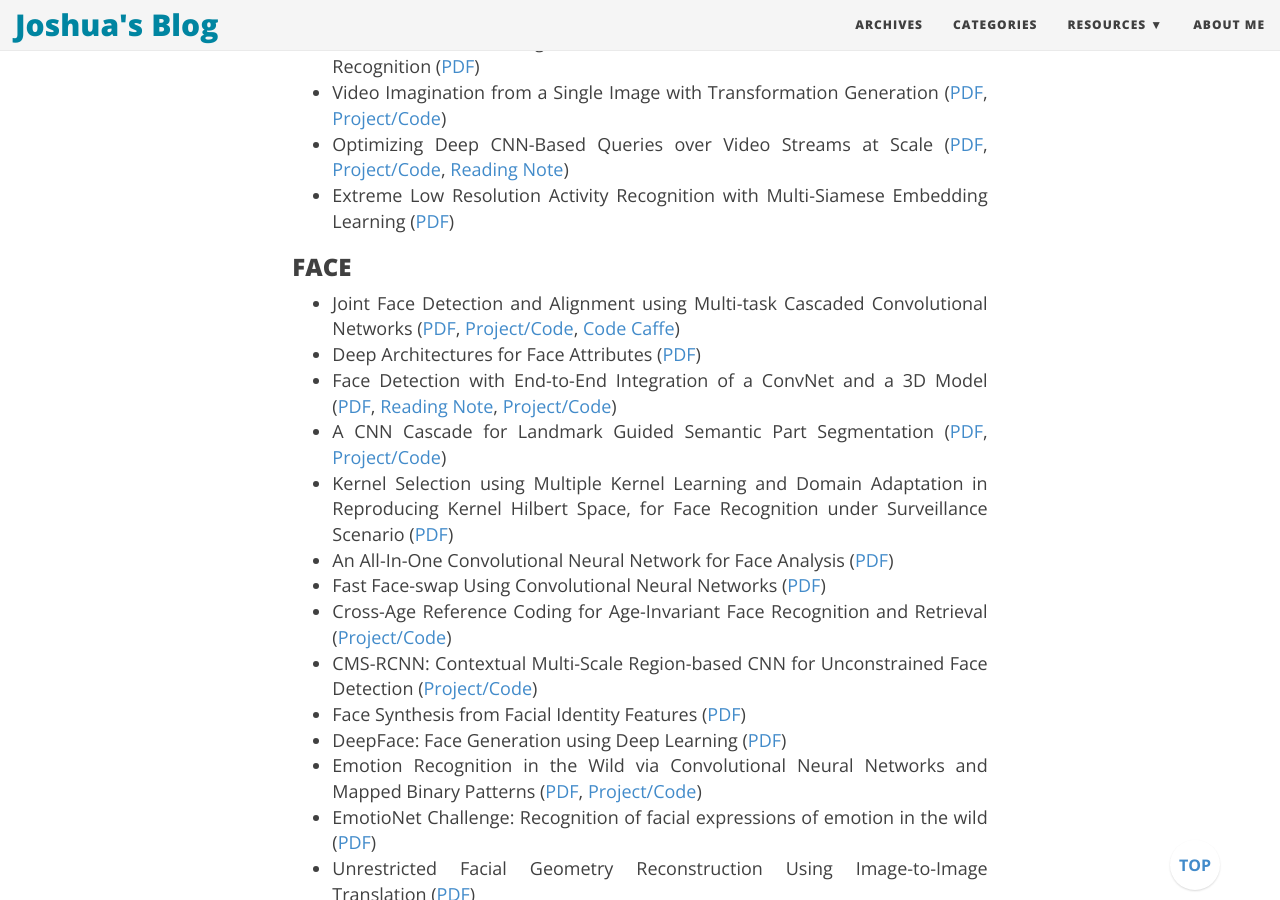
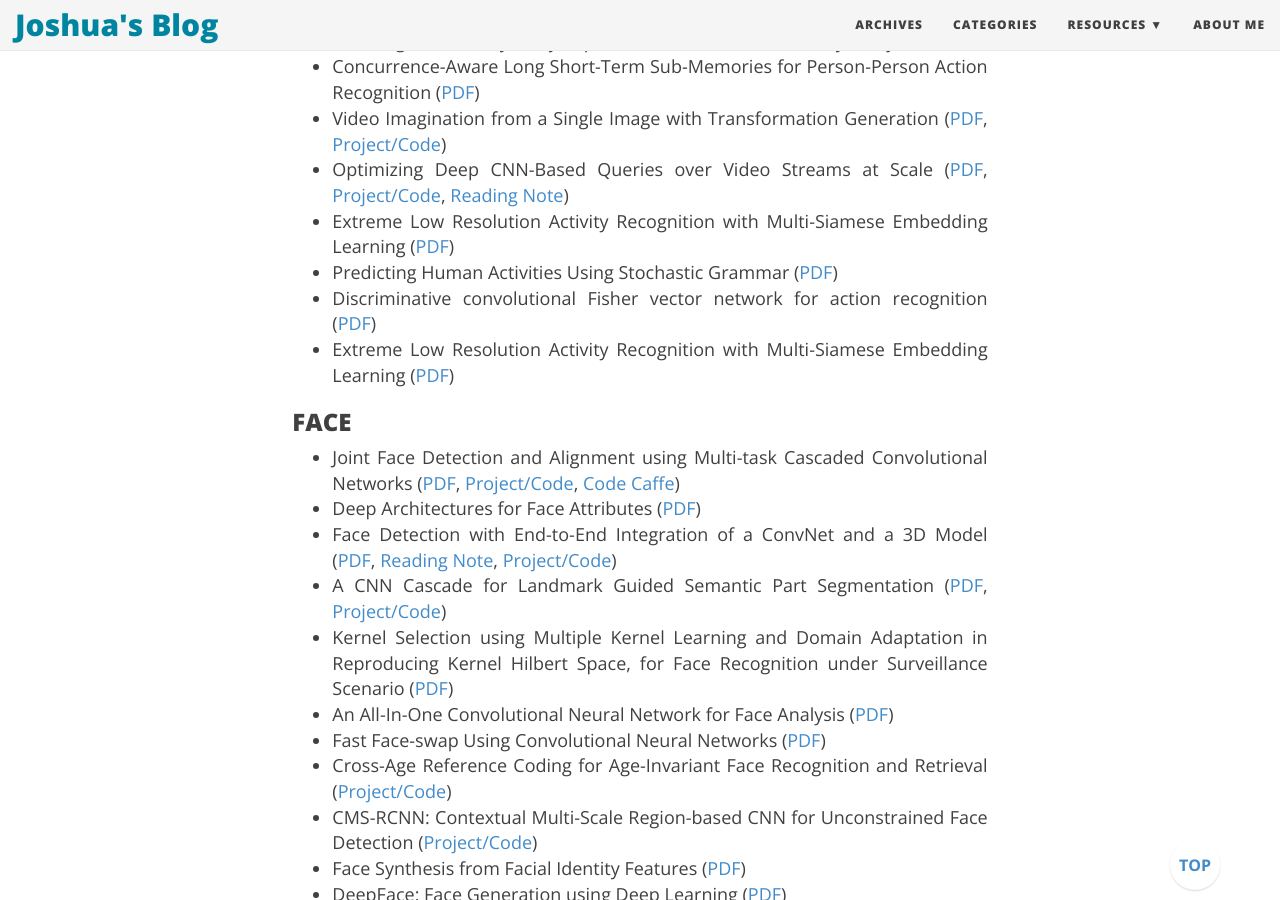
Before and after one commit to joshua19881228/joshua19881228.github.io, a Jekyll site: the page built from _posts/Computer_Vision/2016-08-25-my-jumble-of-computer-vision.md, in a window 1280 px wide and 900 px high, scrolled down 7749 px. Built offline with Jekyll 4.4.1, drawn with Linux system fonts in a browser that asks for light colours; nearby versions of some CDN libraries; comment, search, counter and statistics services are not loaded; some of the changed text lies outside the part shown.

Commit message:
update post

```diff
--- a/_posts/Computer_Vision/2016-08-25-my-jumble-of-computer-vision.md
+++ b/_posts/Computer_Vision/2016-08-25-my-jumble-of-computer-vision.md
@@ -137,6 +137,7 @@ I am going to maintain this page to record a few things about computer vision th
 * Good Features to Correlate for Visual Tracking ([PDF](https://arxiv.org/abs/1704.06326))
 * Re3 : Real-Time Recurrent Regression Networks for Object Tracking ([PDF](https://arxiv.org/abs/1705.06368))
 * Action-Decision Networks for Visual Tracking with Deep Reinforcement Learning ([PDF](https://drive.google.com/file/d/0B34VXh5mZ22cZUs2Umc1cjlBMFU/view), [Project/Code](https://sites.google.com/view/cvpr2017-adnet))
+* Simple Online and Realtime Tracking with a Deep Association Metric ([PDF](https://arxiv.org/abs/1703.07402))
 
 ### POSE ESTIMATION ###
 
@@ -190,6 +191,9 @@ I am going to maintain this page to record a few things about computer vision th
 * Video Imagination from a Single Image with Transformation Generation ([PDF](https://arxiv.org/abs/1706.04124), [Project/Code](https://github.com/gitpub327/VideoImagination))
 * Optimizing Deep CNN-Based Queries over Video Streams at Scale ([PDF](https://arxiv.org/abs/1703.02529), [Project/Code](https://github.com/stanford-futuredata/noscope), [Reading Note](http://joshua881228.webfactional.com/blog_reading-note-a-pursuit-of-temporal-accuracy-in-general-activity-detectionoptimizing-deep-cnn-based-queries-over-video-streams-at-scale_241/))
 * Extreme Low Resolution Activity Recognition with Multi-Siamese Embedding Learning ([PDF](https://arxiv.org/abs/1708.00999))
+* Predicting Human Activities Using Stochastic Grammar ([PDF](https://arxiv.org/abs/1708.00945))
+* Discriminative convolutional Fisher vector network for action recognition ([PDF](https://arxiv.org/abs/1707.06119))
+* Extreme Low Resolution Activity Recognition with Multi-Siamese Embedding Learning ([PDF](https://arxiv.org/abs/1708.00999))
 
 ### FACE ###
 
@@ -234,6 +238,7 @@ I am going to maintain this page to record a few things about computer vision th
 * Visual Attribute Transfer through Deep Image Analogy ([PDF](https://arxiv.org/abs/1705.01088))
 * Deep Semantics-Aware Photo Adjustment ([PDF](https://arxiv.org/abs/1706.08260))
 * Diversified Texture Synthesis with Feed-forward Networks ([PDF](https://arxiv.org/abs/1703.01664), [Project/Code](https://github.com/Yijunmaverick/MultiTextureSynthesis))
+* Real-Time Neural Style Transfer for Videos ([PDF](http://openaccess.thecvf.com/content_cvpr_2017/papers/Huang_Real-Time_Neural_Style_CVPR_2017_paper.pdf))
 
 ### CNN AND DEEP LEARNING ###
 
@@ -408,6 +413,7 @@ I am going to maintain this page to record a few things about computer vision th
 * Convolutional neural network architecture for geometric matching ([PDF](https://arxiv.org/abs/1703.05593), [Project/Code](http://www.di.ens.fr/willow/research/cnngeometric/))
 * Semantic Compositional Networks for Visual Captioning ([PDF](https://arxiv.org/abs/1611.08002), [Project/Code](https://github.com/zhegan27/SCN_for_video_captioning))
 * CNN-based Cascaded Multi-task Learning of High-level Prior and Density Estimation for Crowd Counting ([PDF](https://arxiv.org/abs/1707.09605))
+* Understanding Black-box Predictions via Influence Functions ([PDF](https://arxiv.org/abs/1703.04730))
 
 ## INTERESTING FINDS ##
 
```
Also changed, not shown: other parts of _posts/Computer_Vision/2016-08-25-my-jumble-of-computer-vision.md (+1 -0 lines).
